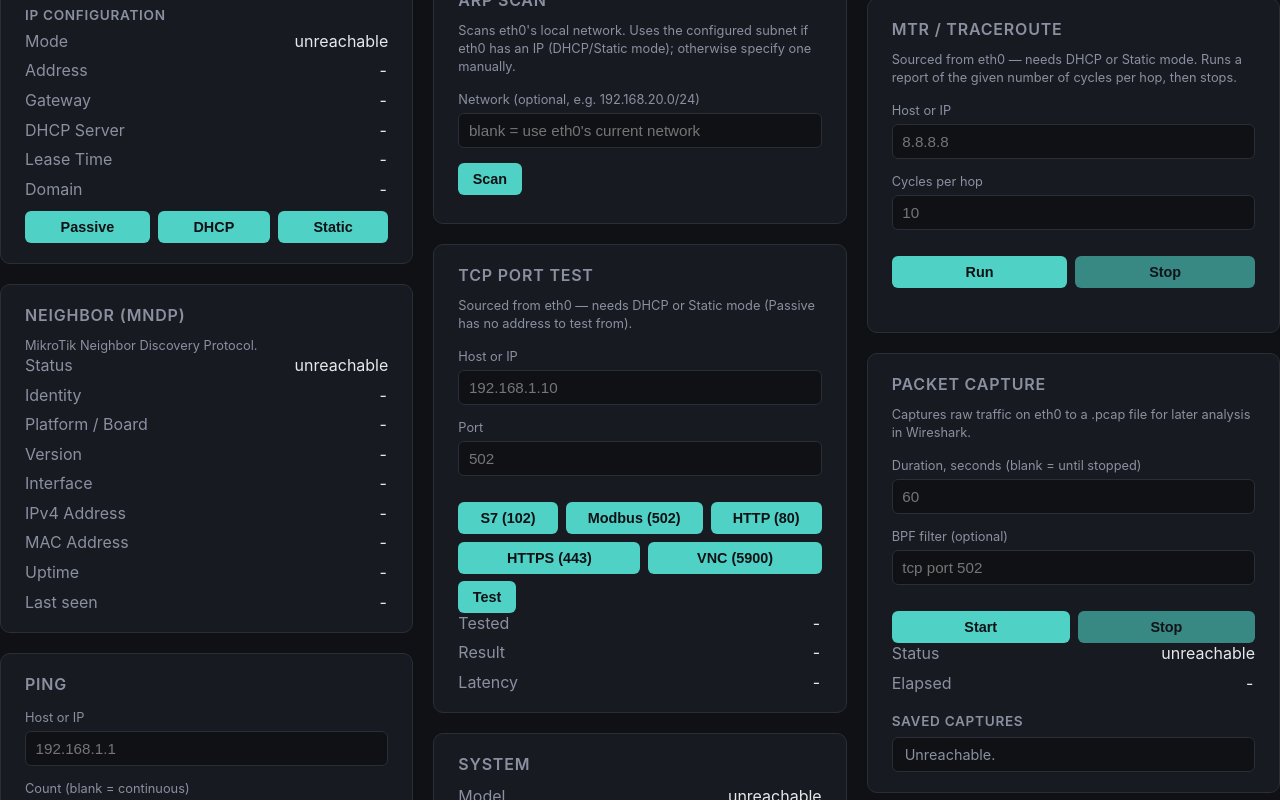
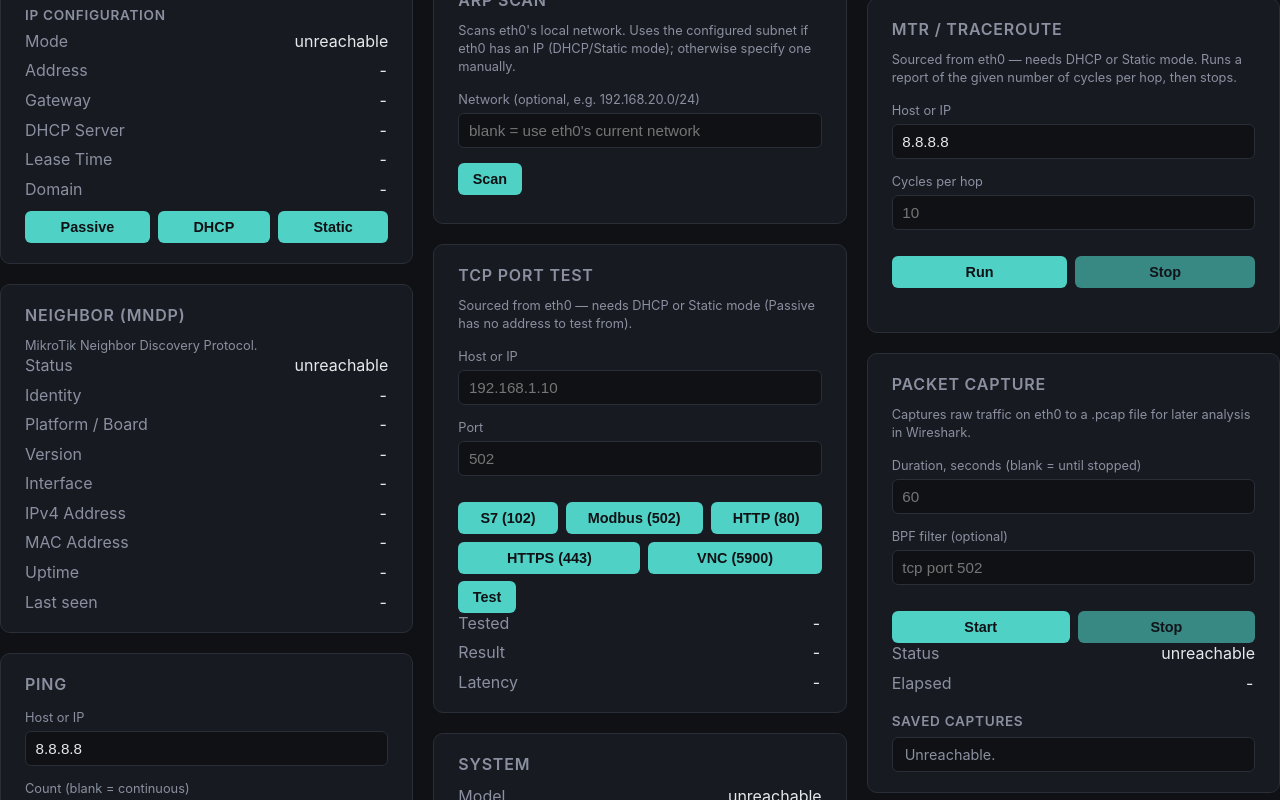
Before and after one commit to SpenioPantollor/LanPI, a plain HTML site: page frontend/index.html in a window 1280 px wide. Shown: the part 420-1220 px from the top of the page. Drawn offline with Linux system fonts and the light colour scheme; no server answers.

Commit message:
Ping/MTR: real default host value, not just a placeholder hint
User feedback: a placeholder (gray hint text) looks pre-filled but
isn't an actual value -- clicking Start/Run with nothing typed sends
an empty host, which the "if (!host) return" guard silently no-ops
on. Changed to a real value="8.8.8.8" (universal reachability check)
so the button actually does something out of the box.

Left as still-required with no default: TCP Port Test, IP Scanner,
Port Scanner. Those test a specific device on the network under test,
where no single default target is meaningful the way 8.8.8.8 is for
"is the internet/gateway reachable at all" -- requiring real input
there is correct, not the same bug.

```diff
--- a/frontend/index.html
+++ b/frontend/index.html
@@ -174,7 +174,7 @@
       </p>
       <form id="mtr-form">
         <label for="mtr-host">Host or IP</label>
-        <input id="mtr-host" type="text" placeholder="8.8.8.8" autocomplete="off" />
+        <input id="mtr-host" type="text" value="8.8.8.8" autocomplete="off" />
         <label for="mtr-cycles">Cycles per hop</label>
         <input id="mtr-cycles" type="number" min="1" max="60" placeholder="10" autocomplete="off" />
         <div class="button-row">
@@ -206,7 +206,7 @@
       <h2>Ping</h2>
       <form id="ping-form">
         <label for="ping-host">Host or IP</label>
-        <input id="ping-host" type="text" placeholder="192.168.1.1" autocomplete="off" />
+        <input id="ping-host" type="text" value="8.8.8.8" autocomplete="off" />
         <label for="ping-count">Count (blank = continuous)</label>
         <input id="ping-count" type="number" min="1" max="1000" placeholder="4" autocomplete="off" />
         <div class="button-row">
```
